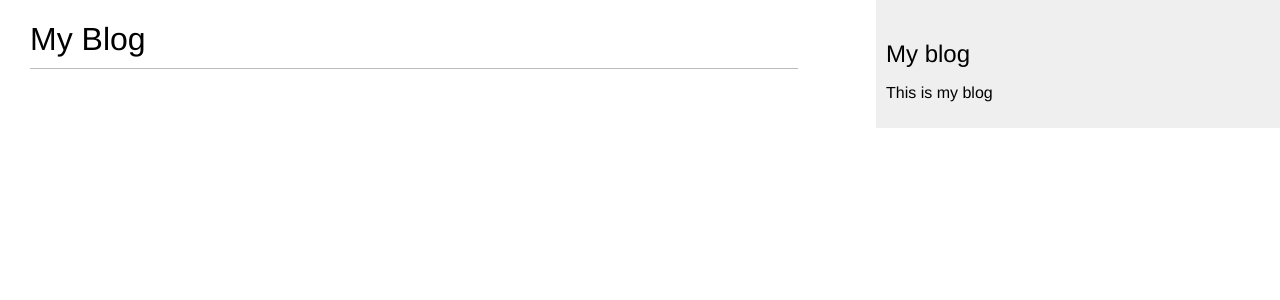
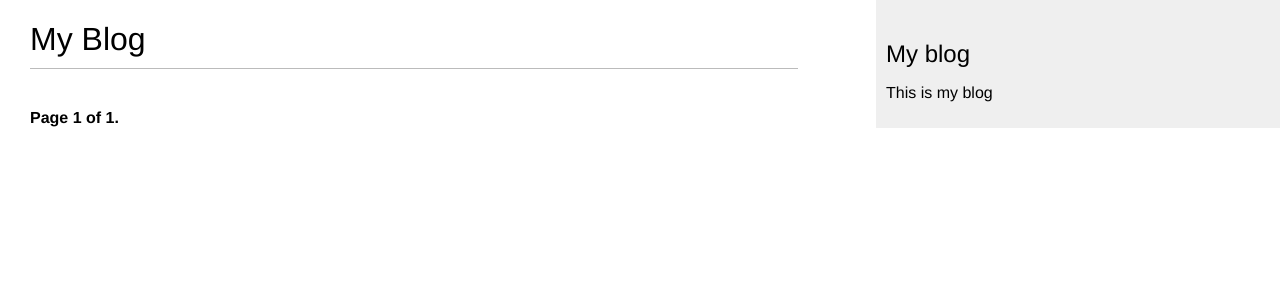
Before and after one commit to WENDEL4891/projeto_livro_1_blog, a Django app: page /blog/ in a window 1280 px wide. Shown: the top 300 px of the page. Run offline with Django 4.2, Linux system fonts and the light colour scheme; data that the repository does not hold is empty.

Commit message:
template pagination incluído no bloco content de list.html.

```diff
--- a/blog/templates/blog/post/list.html
+++ b/blog/templates/blog/post/list.html
@@ -15,4 +15,6 @@
         </p>
         {{ post.body|truncatewords:30|linebreaks }}
     {% endfor %}
+
+    {% include "pagination.html" with page=posts %}
 {% endblock %}
```
